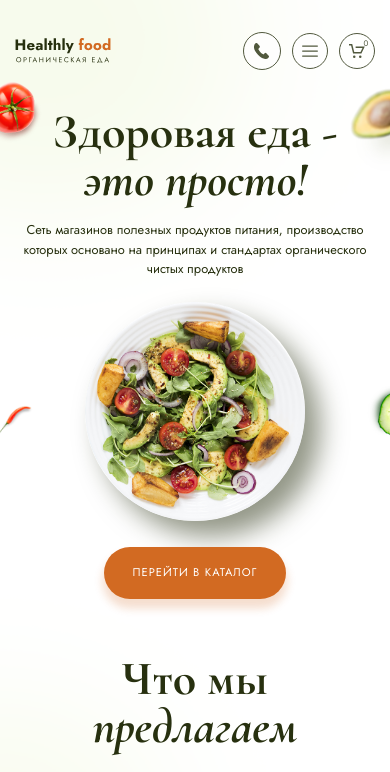
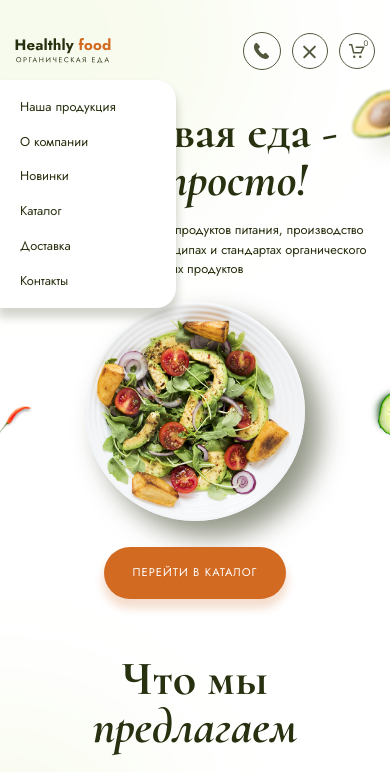
Before and after one commit to OlyaMosienko/Module02-Shop, a website built with webpack: page src/index.html in a window 390 px wide. Both pictures are taken after a click on the button 309 px from the left and 51 px from the top of the page. Shown: the top 772 px of the page. Built offline with nearby package versions, Linux system fonts and the light colour scheme.

Commit message:
Add mobile menu

```diff
--- a/src/index.html
+++ b/src/index.html
@@ -43,7 +43,11 @@
             <a href="tel:+79453425555" class="header__tel">+7 945 342 55 55</a>
             <div class="header__buttons">
                 <a href="tel:+79453425555" class="header__phone"></a>
-                <button href="#" class="header__menu"></button>
+                <button class="header__menu menu-btn">
+                    <span class="menu-btn__block">
+                        <span class="menu-btn__inner"></span>
+                    </span>
+                </button>
                 <button href="#" class="header__cart">
                     <span class="header__counter">0</span>
                 </button>
@@ -53,6 +57,32 @@
                     </div>
                     <p class="header__text">Вы добавили в корзину <a href="#" class="header__product">Молоко топленое</a></p>
                     <button type="button" class="close" onclick="document.getElementById('Notification').style.visibility='hidden'"></button>
+                </div>
+            </div>
+            <div class="mob-menu">
+                <div class="mob-menu__content">
+                    <nav class="header__navigation">
+                        <ul class="header__nav">
+                            <li class="header__item">
+                                <a href="#offer" class="header__link offer-smooth">Наша продукция</a>
+                            </li>
+                            <li class="header__item">
+                                <a href="#about" class="header__link about-smooth">О компании</a>
+                            </li>
+                            <li class="header__item">
+                                <a href="#trends" class="header__link trends-smooth">Новинки</a>
+                            </li>
+                            <li class="header__item">
+                                <a href="#catalog" class="header__link catalog-smooth">Каталог</a>
+                            </li>
+                            <li class="header__item">
+                                <a href="#delivery" class="header__link delivery-smooth">Доставка</a>
+                            </li>
+                            <li class="header__item">
+                                <a href="#contact" class="header__link contact-smooth">Контакты</a>
+                            </li>
+                        </ul>
+                    </nav>
                 </div>
             </div>
         </header>
--- a/src/index.js
+++ b/src/index.js
@@ -1,4 +1,4 @@
-import 'normalize.css'
+import 'normalize.css';
 import 'swiper/css';
 import 'swiper/css/navigation';
 import 'swiper/css/pagination';
@@ -6,19 +6,19 @@
 
 import Swiper, { Navigation, Pagination } from 'swiper';
 
-  var swiper = new Swiper(".offerSwiper", {
+var swiper = new Swiper('.offerSwiper', {
     slidesPerView: 3,
     spaceBetween: 30,
     slidesPerGroup: 3,
     loop: true,
     loopFillGroupWithBlank: true,
     pagination: {
-      el: ".swiper-pagination",
+        el: '.swiper-pagination',
         clickable: true,
     },
     navigation: {
-      nextEl: ".swiper-button-next",
-      prevEl: ".swiper-button-prev",
+        nextEl: '.swiper-button-next',
+        prevEl: '.swiper-button-prev',
     },
     modules: [Navigation, Pagination],
     breakpoints: {
@@ -35,22 +35,22 @@
             slidesPerView: 3,
             slidesPerGroup: 3,
         },
-    }
+    },
 });
 
-  var swiper = new Swiper(".trendsSwiper", {
+var swiper = new Swiper('.trendsSwiper', {
     slidesPerView: 3,
     spaceBetween: 30,
     slidesPerGroup: 3,
     loop: true,
     loopFillGroupWithBlank: true,
     pagination: {
-      el: ".swiper-pagination",
+        el: '.swiper-pagination',
         clickable: true,
     },
     navigation: {
-      nextEl: ".swiper-button-next",
-      prevEl: ".swiper-button-prev",
+        nextEl: '.swiper-button-next',
+        prevEl: '.swiper-button-prev',
     },
     modules: [Navigation, Pagination],
     breakpoints: {
@@ -67,28 +67,38 @@
             slidesPerView: 3,
             slidesPerGroup: 3,
         },
-    }
+    },
 });
 
-  var swiper = new Swiper(".categorySwiper", {
-    slidesPerView: "auto",
+var swiper = new Swiper('.categorySwiper', {
+    slidesPerView: 'auto',
     spaceBetween: 30,
     pagination: {
-      el: ".swiper-pagination",
+        el: '.swiper-pagination',
         clickable: true,
     },
 });
 
-  const links = document.querySelectorAll(".offer-smooth, .about-smooth, .trends-smooth, .catalog-smooth, .delivery-smooth, .contact-smooth");
+const links = document.querySelectorAll(
+    '.offer-smooth, .about-smooth, .trends-smooth, .catalog-smooth, .delivery-smooth, .contact-smooth'
+);
 for (const link of links) {
-            link.addEventListener("click", clickHandler);
+    link.addEventListener('click', clickHandler);
 }
 
 function clickHandler(e) {
     e.preventDefault();
-            const href = this.getAttribute("href");
+    const href = this.getAttribute('href');
 
     document.querySelector(href).scrollIntoView({
-                behavior: "smooth"
+        behavior: 'smooth',
     });
 }
+
+const mobMenuBtn = document.querySelector('.menu-btn');
+const mobMenu = document.querySelector('.mob-menu');
+
+mobMenuBtn.addEventListener('click', () => {
+    mobMenu.classList.toggle('active');
+    mobMenuBtn.classList.toggle('active');
+});
--- a/src/styles/main.scss
+++ b/src/styles/main.scss
@@ -178,7 +178,6 @@ body {
             height: 4rem;
             border-radius: 100%;
             background-color: $white;
-            background-image: url(../images/menu.svg);
             background-repeat: no-repeat;
             background-position: center center;
             background-size: 1.7rem 1.5rem;
@@ -270,6 +269,108 @@ body {
     &__text {
         line-height: 1.5;
         max-width: 17rem;
+    }
+}
+
+.menu-btn {
+    display: flex;
+    justify-content: center;
+    align-items: center;
+    margin: 0;
+    overflow: visible;
+    transition: all 0.15s linear;
+    font-size: 0;
+    text-transform: none;
+    cursor: pointer;
+    &__block {
+        display: inline-block;
+        position: relative;
+        width: 17px;
+        height: 17px;
+    }
+    &__inner {
+        display: block;
+        top: 50%;
+        transform: translateY(-50%);
+        transition-duration: 0.075s;
+        transition-timing-function: cubic-bezier(0.55, 0.055, 0.675, 0.19);
+        &, &::before, &::after {
+            position: absolute;
+            width: 17px;
+            height: 1.75px;
+            transition-property: transform;
+            transition-duration: 0.15s;
+            transition-timing-function: ease;
+            background-color: $green;
+            border-radius: 10px;
+        }
+        &::before, &::after {
+            content: "";
+            display: block;
+        }
+        &::before {
+            top: -5px;
+            transition: top 0.075s 0.12s ease, opacity 0.075s ease;
+        }
+        &::after {
+            bottom: -5px;
+            transition: bottom 0.075s 0.12s ease, transform 0.075s cubic-bezier(0.55, 0.055, 0.675, 0.19);
+        }
+    }
+    &.active {
+        & .menu-btn__inner {
+            transform: rotate(45deg);
+            transition-timing-function: cubic-bezier(0.215, 0.61, 0.355, 1);
+            transition-delay: 0.12s;
+            &::before {
+            top: 0;
+            transition: top 0.075s ease, opacity 0.075s 0.12s ease;
+            opacity: 0;
+            }
+            &::after {
+            bottom: 0;
+            transform: rotate(-90deg);
+            transition: bottom 0.075s ease, transform 0.075s 0.12s cubic-bezier(0.215, 0.61, 0.355, 1);
+            }
+        }
+    }
+}
+
+.mob-menu {
+    position: absolute;
+    top: 95px;
+    left: 0;
+    z-index: 99;
+    width: 0;
+    opacity: 0;
+    visibility: hidden;
+    transition: 0.2s;
+    &__content {
+        background: $white;
+        padding: 0px;
+        width: 100%;
+        border-radius: 0 20px 20px 0;
+        box-shadow: 0px 1rem 1.1rem 0.2rem rgba($green, 0.2);
+    }
+    & .header__navigation {
+        display: none;
+        & .header__nav {
+            flex-direction: column;
+        }
+    }
+    &.active {
+        width: max-content;
+        opacity: 1;
+        visibility: visible;
+        & .header__navigation {
+            display: block;
+        }
+        & .mob-menu__content {
+            padding: 20px;
+        }
+    }
+    @media (max-width: $r_mob_500) {
+        top: 80px;
     }
 }
 
```
Also changed, not shown: dist/bundle.js, 3 other files. Lines whose indentation alone changed are shown as unchanged.
